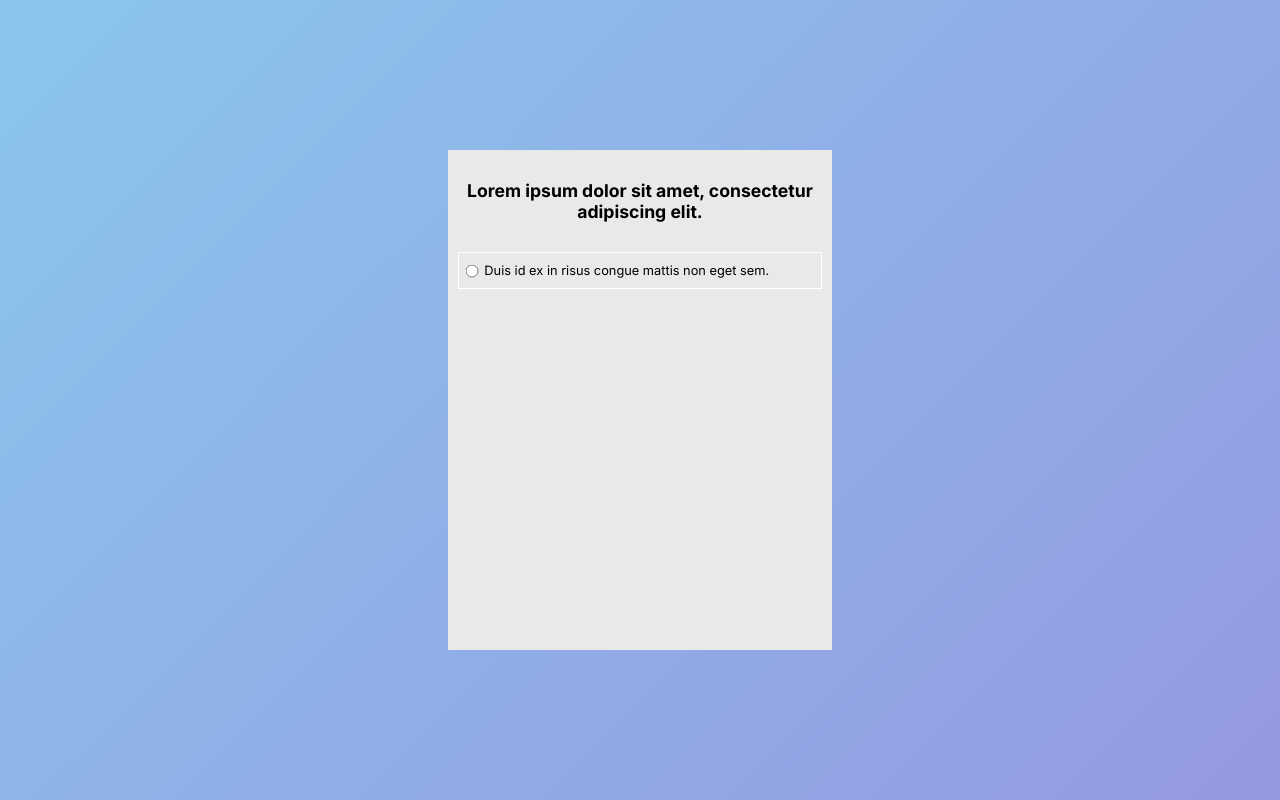
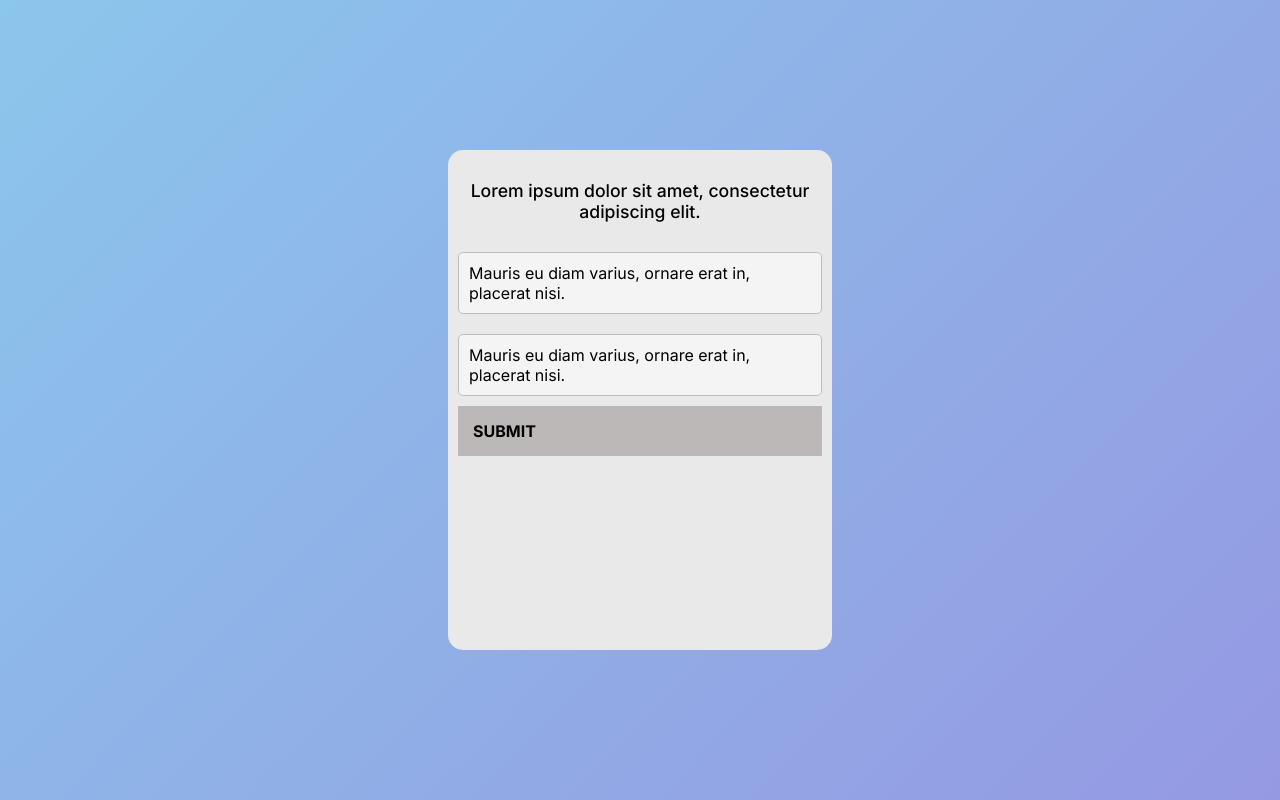
Before and after one commit to ScooterK/40-dev-projects, a website: page project2_quiz.html in a window 1280 px wide. Drawn offline with Linux system fonts and the light colour scheme.

Commit message:
modified:   README.md         modified:   project2_quiz.html         modified:   src/project2/css/main.css         modified:   src/project2/css/main.css.map         modified:   src/project2/css/main.scss         modified:   src/project2/script/script.js

```diff
--- a/project2_quiz.html
+++ b/project2_quiz.html
@@ -17,23 +17,35 @@
     <div id="answer-area">
 
 
-<div class="answer-style">
+
+<!-- <div class="answer-style">
     <div class="input_style">
-    <input type="radio" id="answer" value="1">
+    <input type="radio" id="answer" name="fav_language" value="1">
     </div>
     <div class="label_style">
     <label for="answer">Duis id ex in risus congue mattis non eget sem.</label>
     </div>
+</div> -->
+
+
+<div class="answer-style">
+    Mauris eu diam varius, ornare erat in, placerat nisi.
 </div>
 
+<div class="answer-style">
+    Mauris eu diam varius, ornare erat in, placerat nisi.
+</div>
 
     </div>
 
+    <div id="submit">Submit</div>
 
-
-        <!-- Mauris eu diam varius, ornare erat in, placerat nisi.
+<!--
+        Mauris eu diam varius, ornare erat in, placerat nisi.
         Quisque vitae ipsum varius nisi auctor malesuada. -->
 
     </div>
+
+    <script src="./src/project2/script/script.js"></script>
 </body>
 </html>
--- a/src/project2/css/main.scss
+++ b/src/project2/css/main.scss
@@ -36,44 +36,63 @@ body{
 background-color: $container-color;
 padding: 10px;
 font-size: 1em;
+border-radius: 15px;
+position: relative;
+
     #question-area{
         text-align: center;
         font-size: 1.1em;
-            font-weight: bold;
+        font-weight: 500;
         margin-top: 20px;
     }
     #answer-area{
     margin-top: 30px;
-        font-size: .8em;
+    font-size: 1em;
 
         .answer-style{
             display: flex;
             flex-direction: row;
-            // flex-wrap: wrap;
-            padding: 10px 0;
-            border: 1px solid #ffffff;
-            .input_style{
-                // background-color: red;
-                width: 7%;
-                position: relative;
-                input{
-                    position: absolute;
-                    top: 50%;
-                    left: 50%;
-                    transform: translate(-50%, -50%);
+            padding: 10px;
+            border: 1px solid #bdbdbd;
+            margin: 20px 0;
+            cursor: pointer;
+            border-radius: 5px;
+            background-color: rgba($color: #fff, $alpha: .5);
+            // .input_style{
+            //     width: 7%;
+            //     position: relative;
+            //     input{
+            //         position: absolute;
+            //         top: 50%;
+            //         left: 50%;
+            //         transform: translate(-50%, -50%);
+            //     }
+            //     ::before{
+            //         border: 2px solid black;
+            //     }
+            // }
+            // .label_style{
+            //     width: 92%;
+            // }
+        &:last-of-type{
+            margin-bottom: 10px;
         }
-                ::before{
-                    border: 2px solid black;
-                }
-            }
-            .label_style{
-                // background-color: blue;
-                width: 92%;
+        &:hover{
+            background-color: rgba($color: $dark-blue, $alpha: .25);
+            border: 1px solid rgb(255, 255, 255);
+
         }
         }
 
     }
+    #submit{
+        text-transform: uppercase;
+        font-weight: 700;
+        cursor: pointer;
+        background: #bdb8b8;
+        padding: 15px;
 
+    }
 }
 
 }
--- a/src/project2/script/script.js
+++ b/src/project2/script/script.js
@@ -0,0 +1,26 @@
+class House{
+    constructor(color, rooms){
+        this.color = color;
+        this.room = rooms;
+    }
+    getFurniture(){
+        return 'sofa';
+    }
+
+
+}
+
+
+
+const houseObject = new House('red', 5);
+
+let submitBtn = document.getElementById("submit");
+
+submitBtn.onclick = message;
+
+function message(){
+    console.log(houseObject.color);
+    console.log(houseObject.room);
+
+    console.log(houseObject.getFurniture())
+}
```
Also changed, not shown: README.md, src/project2/css/main.css, 1 other file. Lines whose indentation alone changed are shown as unchanged.
